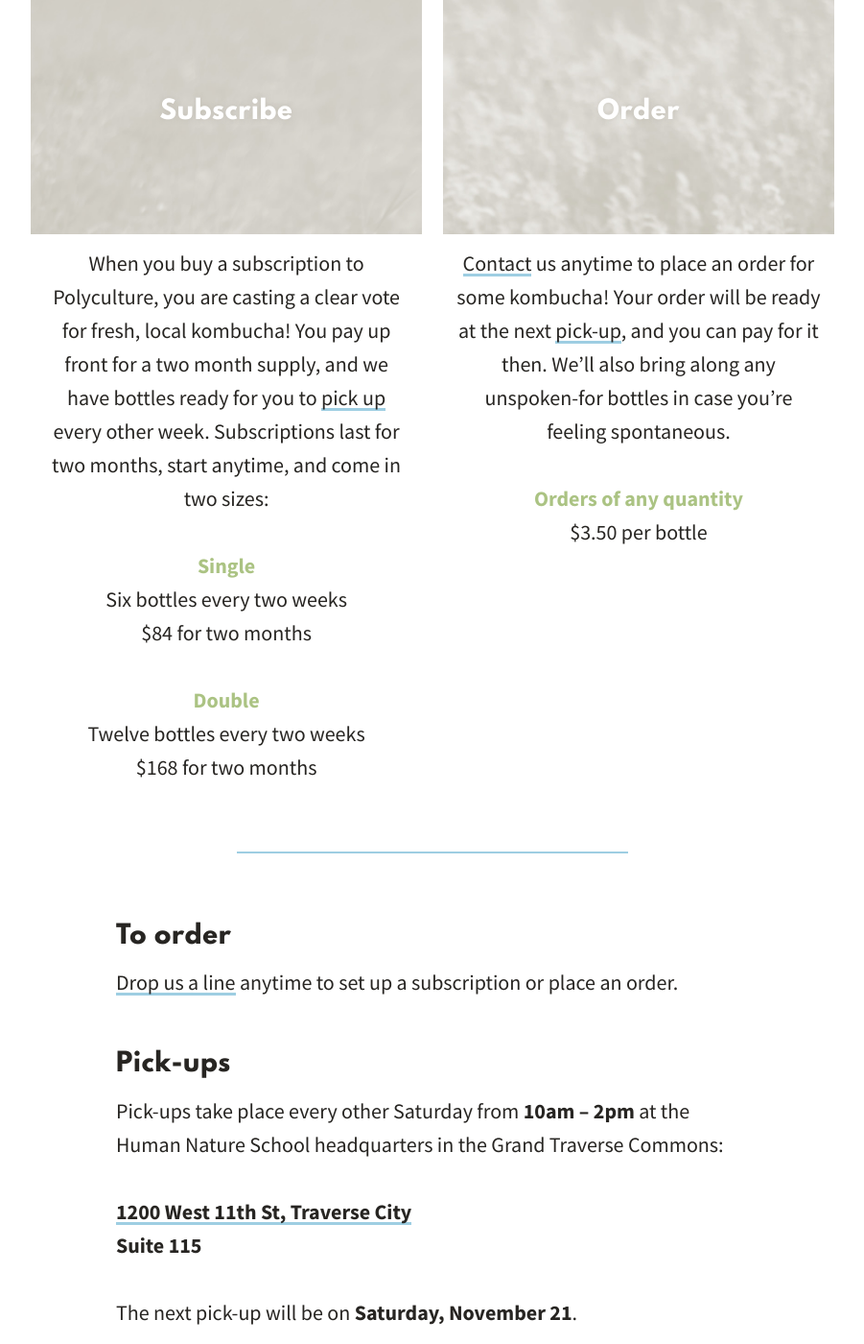
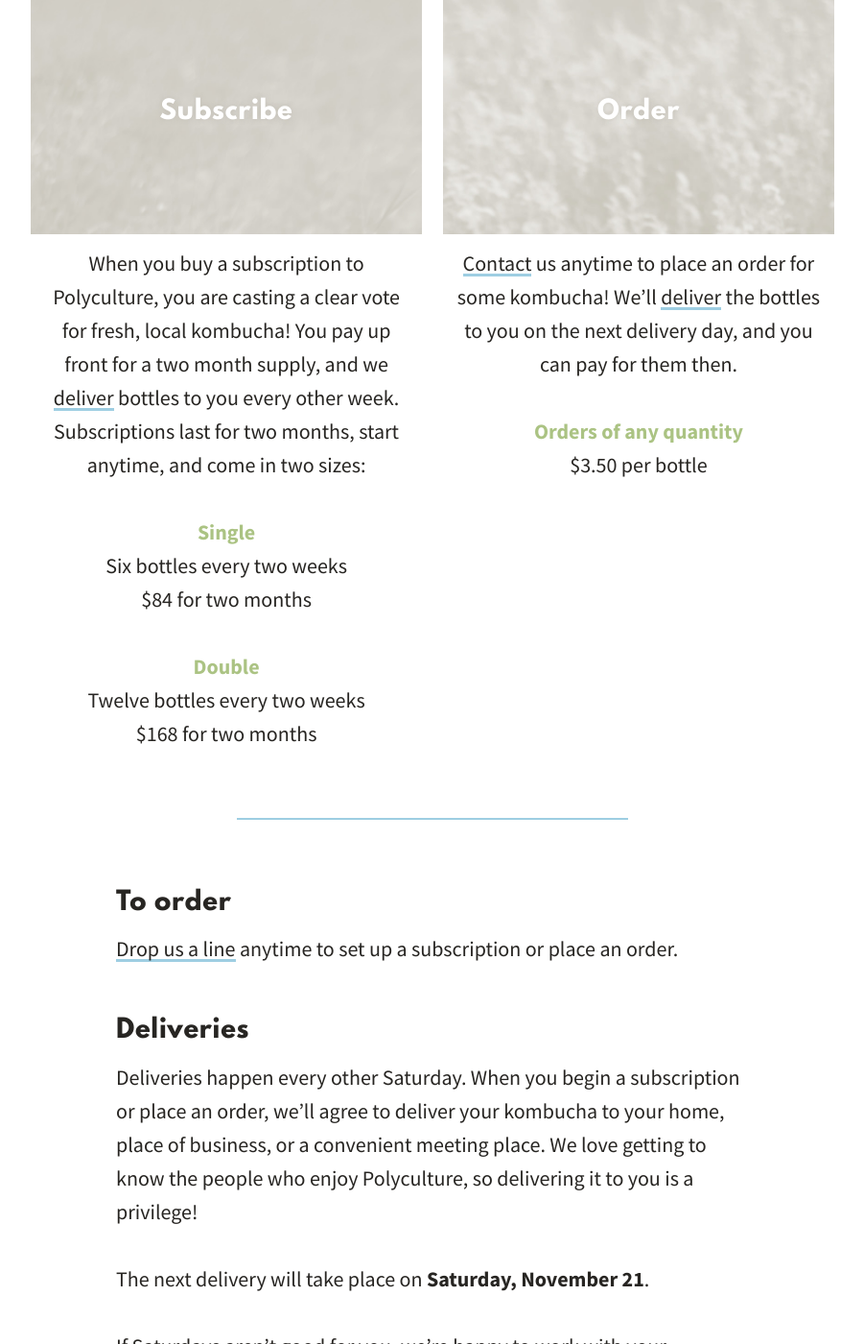
Before and after one commit to cscottmills/polyculturekombucha, a Jekyll site: the page built from buy/index.html, in a window 1280 px wide and 1400 px high, scrolled down 889 px. Shown: the whole window at 96% size, without its empty margins (189-1090 px from the left). Built offline with Jekyll 4.4.1, drawn with Linux system fonts in a browser that asks for light colours; some of the changed text lies outside the part shown.

Commit message:
[CONTENT] Rewrite all pick-up content to reflect delivery mode

```diff
--- a/_includes/buy_bottom.md
+++ b/_includes/buy_bottom.md
@@ -2,15 +2,10 @@
 
 [Drop us a line](/contact) anytime to set up a subscription or place an order.
 
-<h2 class="post--title" id="pickup">Pick-ups</h2>
+<h2 class="post--title" id="deliveries">Deliveries</h2>
 
-Pick-ups take place every other Saturday from **10am &ndash; 2pm** at the Human Nature School headquarters in the Grand Traverse Commons:
+Deliveries happen every other Saturday. When you begin a subscription or place an order, we'll agree to deliver your kombucha to your home, place of business, or a convenient meeting place. We love getting to know the people who enjoy Polyculture, so delivering it to you is a privilege!
 
-[**1200 West 11th St, Traverse City**](https://goo.gl/maps/f1Jumvivh5B2){:target="_blank"}
-**Suite 115**
+The next delivery will take place on **Saturday, November 21**.
 
-The next pick-up will be on **Saturday, November 21**.
-
-As always, you can [arrange](/contact) to pick up your kombucha directly from us anytime in Maple City. Or, if you're on our route, we'll happily make a special delivery. Let us know how we can get you some kombucha!
-
-<!-- <h2 class="post--title">Our bottles</h2> -->
+If Saturdays aren't good for you, we're happy to work with your schedule. And as always, you can [arrange](/contact) to pick up your bottles directly from us anytime in Maple City. Let us know how we can get you some kombucha!
--- a/_includes/buy_order.md
+++ b/_includes/buy_order.md
@@ -1,6 +1,6 @@
 <h3 class="title gray-alt"><b>Order</b></h3>
 
-[Contact](/contact) us anytime to place an order for some kombucha! Your order will be ready at the next [pick-up](#pickup), and you can pay for it then. We'll also bring along any unspoken-for bottles in case you're feeling spontaneous.
+[Contact](/contact) us anytime to place an order for some kombucha! We'll [deliver](#deliveries) the bottles to you on the next delivery day, and you can pay for them then.
 
 **Orders of any quantity**
 $3.50 per bottle
--- a/_includes/buy_subscribe.md
+++ b/_includes/buy_subscribe.md
@@ -1,6 +1,6 @@
 <h3 class="title gray"><b>Subscribe</b></h3>
 
-When you buy a subscription to Polyculture, you are casting a clear vote for fresh, local kombucha! You pay up front for a two month supply, and we have bottles ready for you to [pick up](#pickup) every other week. Subscriptions last for two months, start anytime, and come in two sizes:
+When you buy a subscription to Polyculture, you are casting a clear vote for fresh, local kombucha! You pay up front for a two month supply, and we [deliver](#deliveries) bottles to you every other week. Subscriptions last for two months, start anytime, and come in two sizes:
 
 **Single**
 Six bottles every two weeks
```
Also changed, not shown: _drafts/our-bottles.md (added, +5 -0 lines), _includes/homepage_lead.md (+1 -1 lines), _drafts/2015-11-2-traverse-city-pick-ups.md (renamed from _posts/2015-11-2-traverse-city-pick-ups.md).
